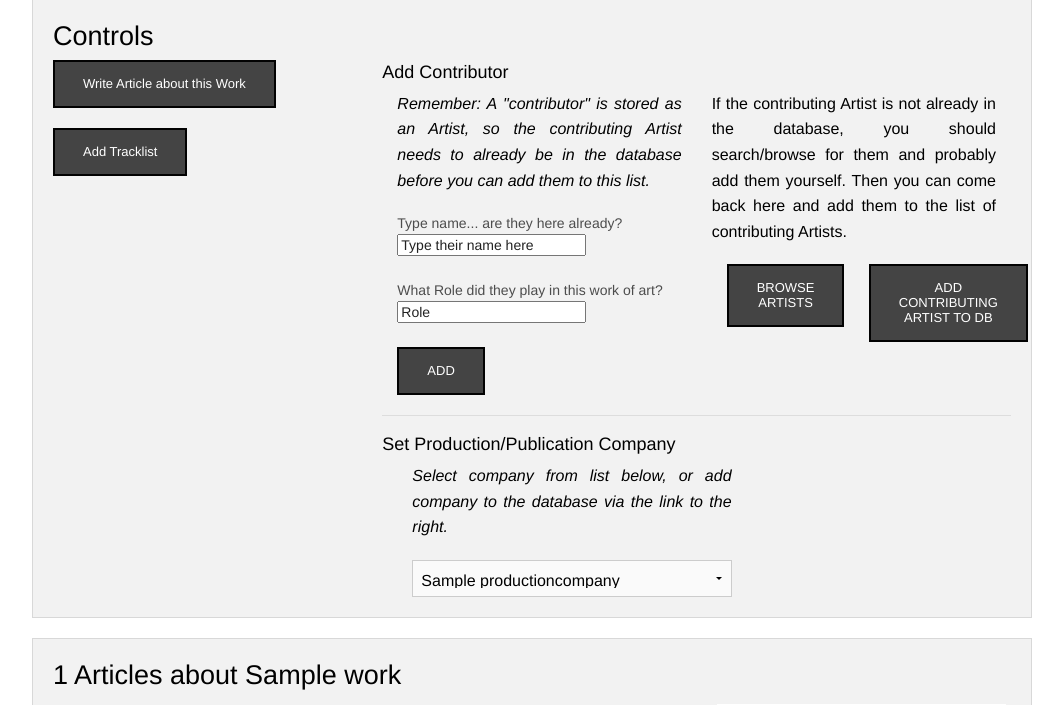
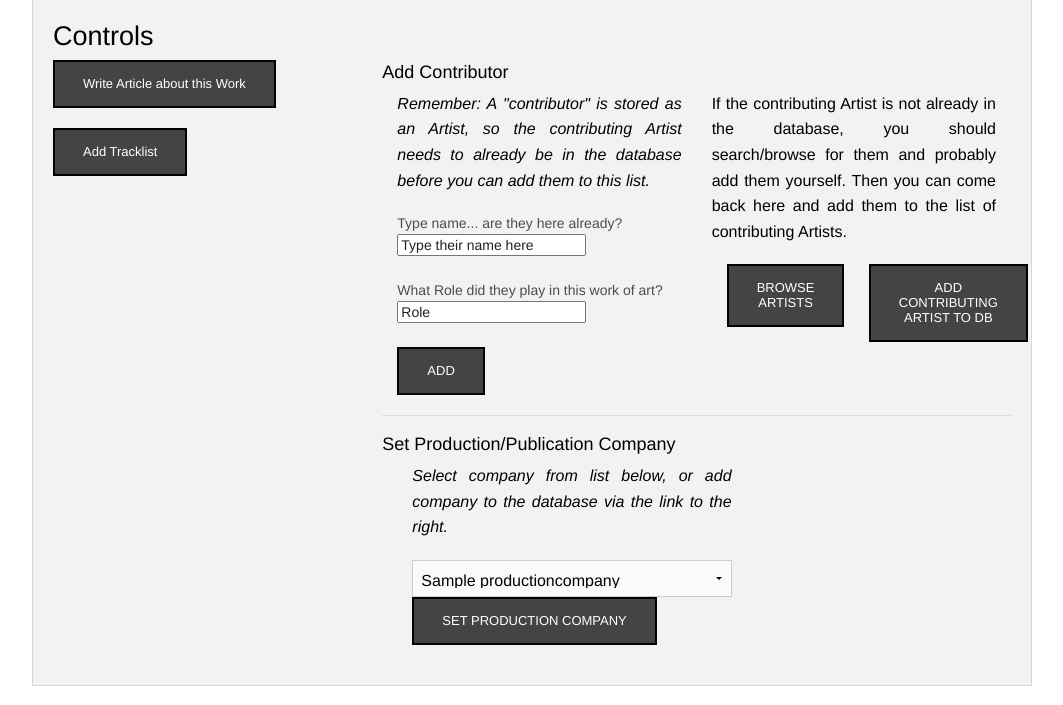
Before and after one commit to PattMayne/weird_canada, a Django app: page /wc_admin/view_work/?id=1 in a window 1280 px wide. Shown: the part 745-1450 px from the top of the page, without its empty margins (108-1171 px from the left). Run offline with Django 3.2, Linux system fonts and the light colour scheme; tables that the repository leaves empty hold one stand-in row (values such as "Sample post"); some web fonts are replaced.

Commit message:
Adding production companies PLUS a refactor of titles

```diff
--- a/blog/templates/blog/work_view.html
+++ b/blog/templates/blog/work_view.html
@@ -186,6 +186,7 @@
 								<option value="{{ company.id }}">{{ company.name }}</option>
 								{% endfor %}
 							</select>
+							<input type="submit" class="button small" value="SET PRODUCTION COMPANY">
 						</form>
 					</div>
 
```
